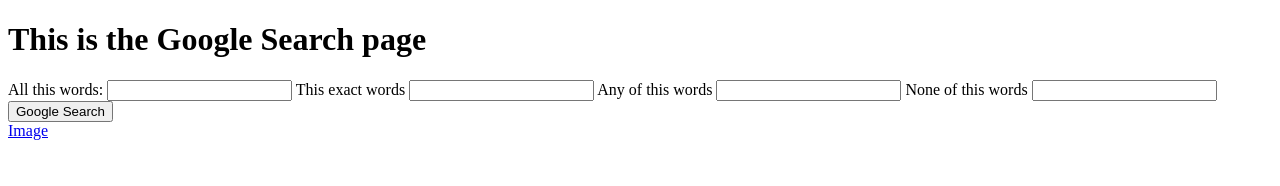
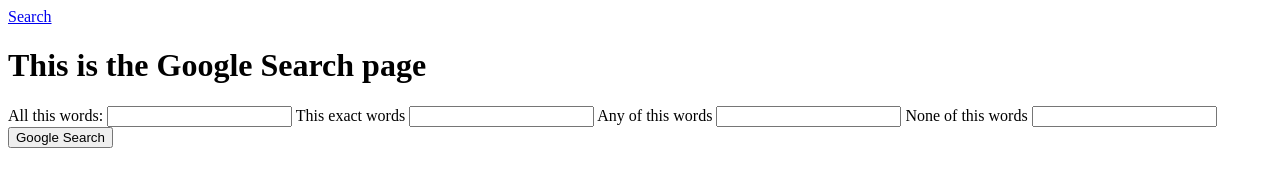
Before and after one commit to donato-casiello/pset0-search, a plain HTML site: page a_search.html in a window 1280 px wide. Drawn offline with Linux system fonts and the light colour scheme.

Commit message:
Added link to index page

```diff
--- a/a_search.html
+++ b/a_search.html
@@ -6,6 +6,7 @@
         <title>Search</title>
     </head>
     <body>
+        <a href="index.html">Search</a>
         <h1>This is the Google Search page</h1>
         <form action="https://www.google.com/search">
             <label for="as_q">All this words: </label>
@@ -18,7 +19,5 @@
             <input type="text" name="as_eq">
             <input type="submit" value="Google Search">
         </form>
-        <a href="image.html">Image</a>
-        <a href="a_search.html"></a>
     </body>
 </html>
```
Also changed, not shown: image.html (+1 -0 lines).
